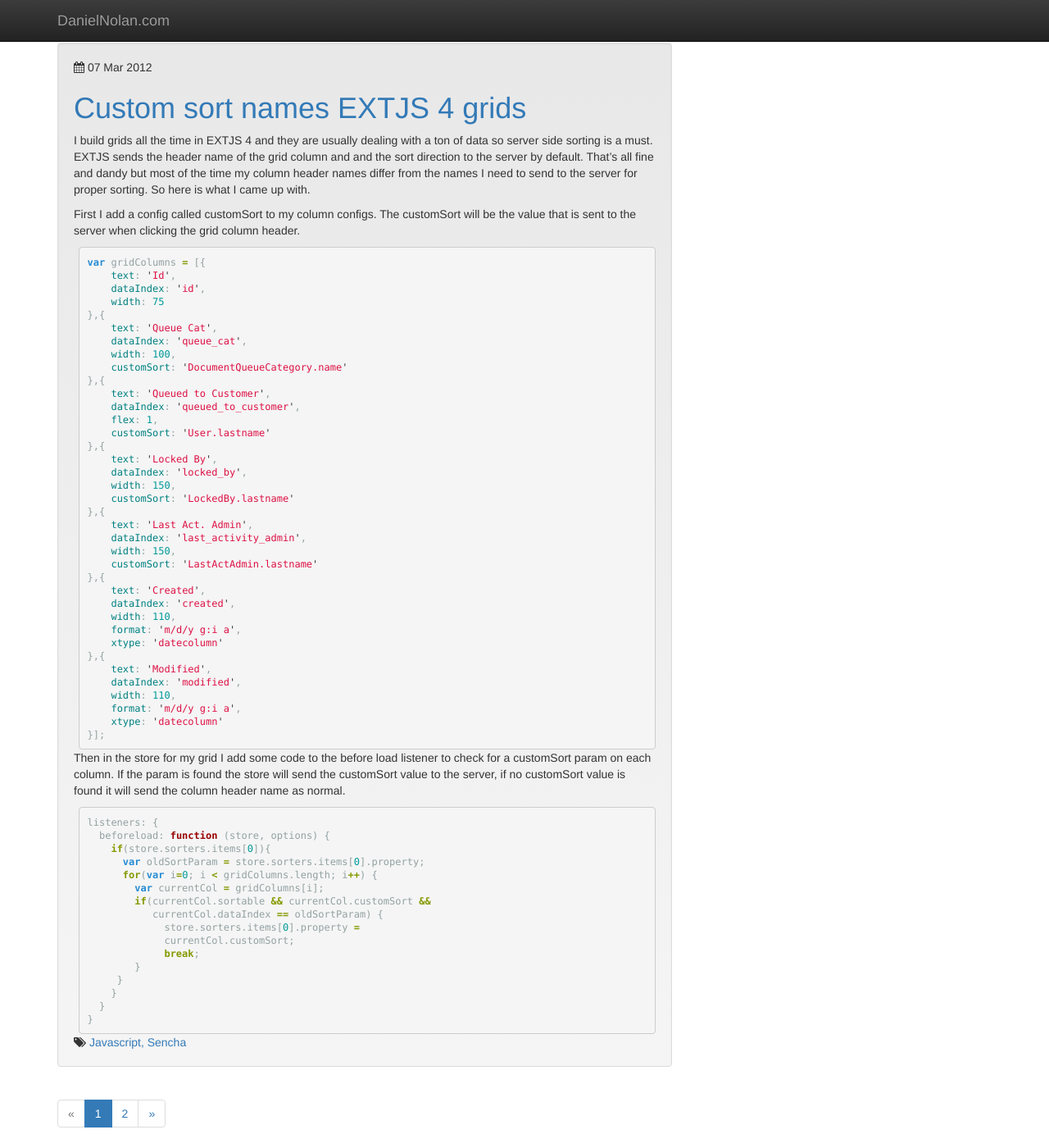
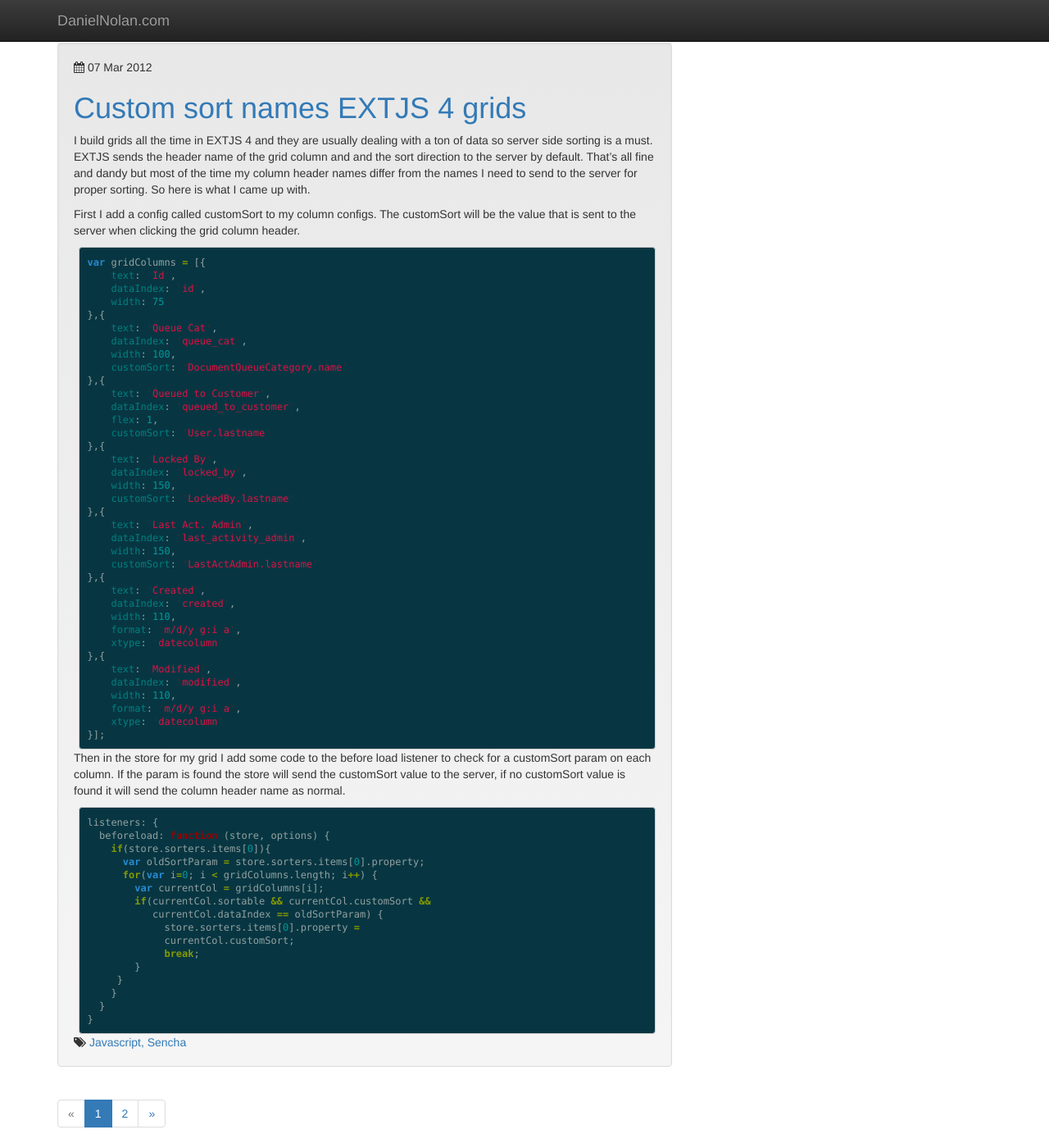
Before and after one commit to danielnolan/danielnolan.github.com, a Jekyll site: the page built from index.html, in a window 1280 px wide and 1400 px high, scrolled down 1166 px. Shown: the whole window at 82% size. Built offline with Jekyll 4.4.1, drawn with Linux system fonts in a browser that asks for light colours; nearby versions of some CDN libraries; the list of posts is cut into pages by our own code.

Commit message:
adding style for pre blocks

```diff
--- a/css/style.css
+++ b/css/style.css
@@ -2,3 +2,7 @@ body {
   position: relative;
   padding-top: 60px;
 }
+
+pre {
+  background-color:#073642;
+}
```
